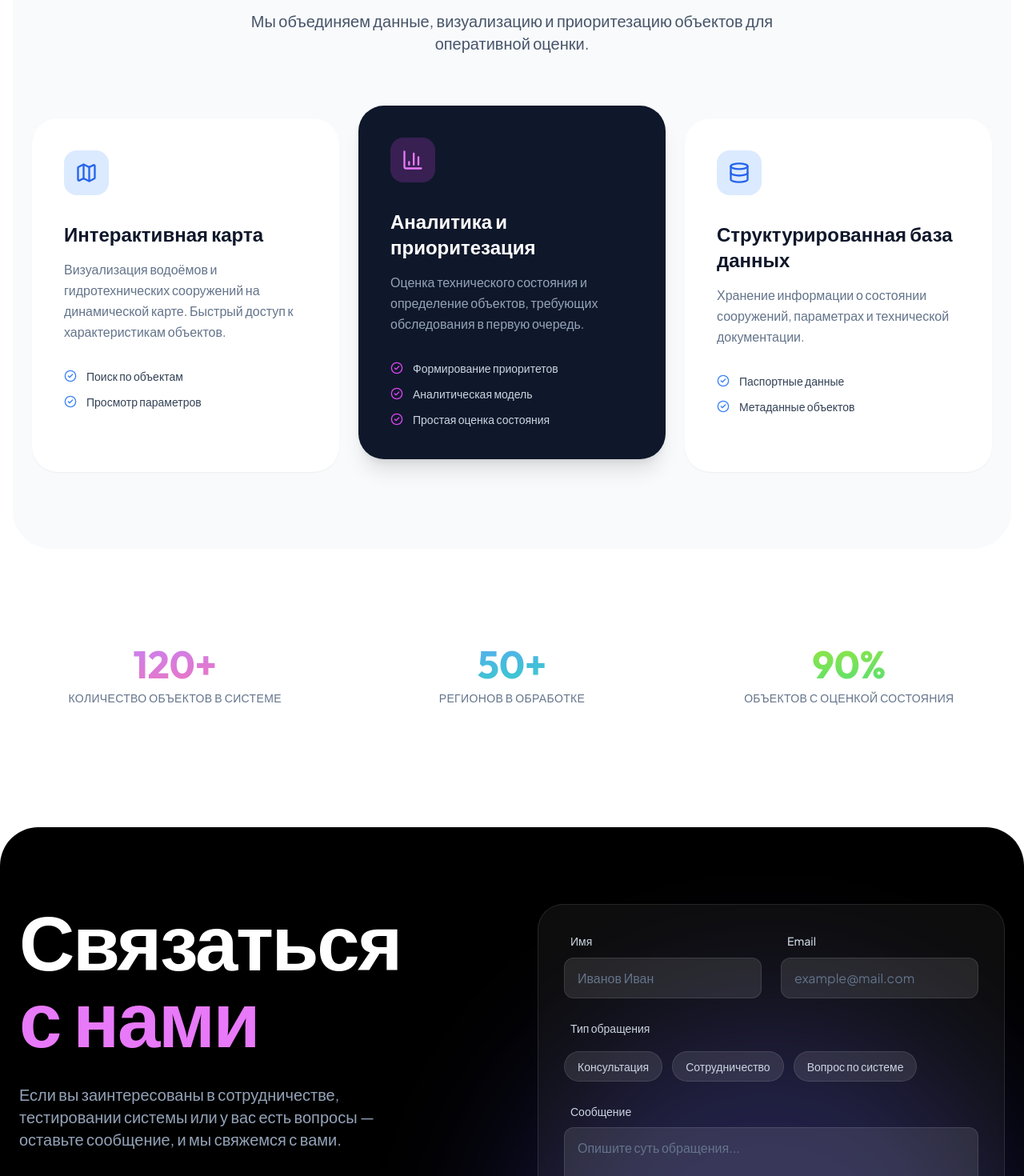
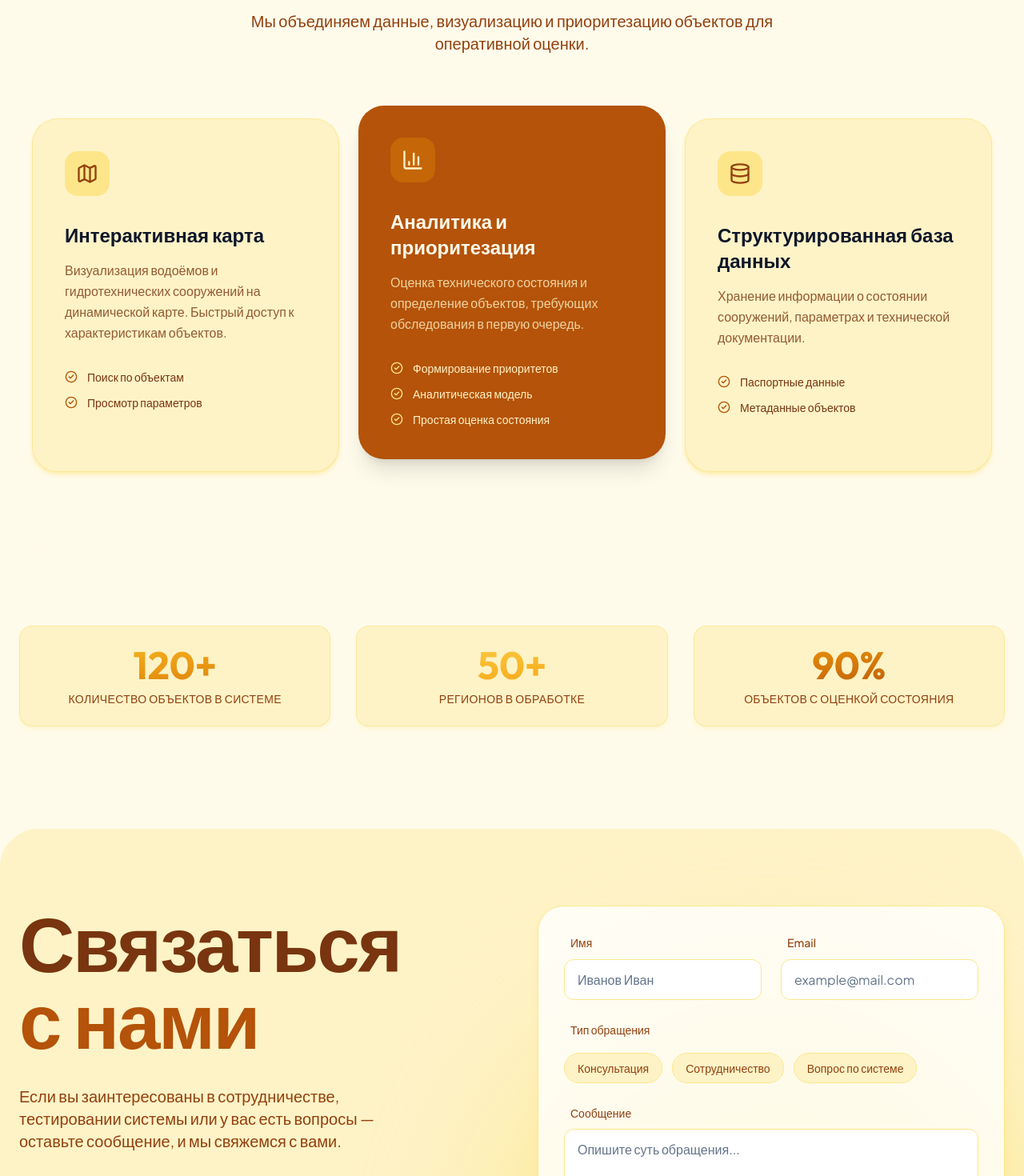
Before and after one commit to Dmitribear/GidroAtlas, a React (Vite) app in the folder frontend/: page / in a window 1280 px wide. Shown: the part 1320-2790 px from the top of the page at 80% size. Built offline with nearby package versions, Linux system fonts and the light colour scheme; no server answers.

Commit message:
frontend

```diff
--- a/frontend/src/app/styles/global.css
+++ b/frontend/src/app/styles/global.css
@@ -1,6 +1,6 @@
 :root {
   color: #0f172a;
-  background-color: #ffffff;
+  background-color: #fff7e6;
   font-family: 'Plus Jakarta Sans', system-ui, -apple-system, 'Segoe UI', sans-serif;
   line-height: 1.6;
   font-weight: 400;
@@ -13,7 +13,7 @@
 body {
   margin: 0;
   min-height: 100vh;
-  background: #ffffff;
+  background: #fff7e6;
   color: #0f172a;
 }
 
@@ -27,8 +27,8 @@ a {
 }
 
 ::selection {
-  background: rgba(217, 70, 239, 0.2);
-  color: #0f172a;
+  background: rgba(251, 191, 36, 0.3);
+  color: #92400e;
 }
 
 /* Landing helpers */
--- a/frontend/src/pages/home/ui/HomePage.tsx
+++ b/frontend/src/pages/home/ui/HomePage.tsx
@@ -99,7 +99,7 @@ export const HomePage = () => {
   }
 
   return (
-    <div className="relative w-full min-h-screen bg-white text-slate-900 selection:bg-fuchsia-300 selection:text-fuchsia-900 overflow-x-hidden font-sans">
+    <div className="relative w-full min-h-screen bg-amber-50 text-slate-900 selection:bg-amber-200 selection:text-amber-900 overflow-x-hidden font-sans">
       <div className="relative z-10 flex flex-col min-h-screen">
         <Navbar
           onLoginClick={() => setIsLoginOpen(true)}
--- a/frontend/src/widgets/landing/ContactFooter.tsx
+++ b/frontend/src/widgets/landing/ContactFooter.tsx
@@ -2,58 +2,57 @@ import React from 'react'
 
 export const ContactFooter: React.FC = () => {
   return (
-    <footer id="contact" className="bg-black text-white py-24 px-6 rounded-t-[3rem] mt-12 relative overflow-hidden">
-      <div className="absolute bottom-0 right-0 w-[40rem] h-[40rem] bg-indigo-900/50 rounded-full blur-[100px] pointer-events-none" />
+    <footer id="contact" className="bg-amber-100 text-amber-900 py-24 px-6 rounded-t-[3rem] mt-12 relative overflow-hidden">
+      <div className="absolute bottom-0 right-0 w-[40rem] h-[40rem] bg-amber-200 rounded-full blur-[100px] pointer-events-none" />
 
       <div className="max-w-7xl mx-auto relative z-10">
         <div className="grid grid-cols-1 lg:grid-cols-2 gap-16 mb-24">
           <div>
             <h2 className="text-5xl md:text-7xl lg:text-8xl font-semibold tracking-tight leading-none mb-8 display-font">
-              Связаться <br /> <span className="text-fuchsia-400">с нами</span>
+              Связаться <br /> <span className="text-amber-700">с нами</span>
             </h2>
 
-            <p className="text-xl text-slate-400 max-w-md mb-10">
-              Если вы заинтересованы в сотрудничестве, тестировании системы или у вас есть вопросы —
-              оставьте сообщение, и мы свяжемся с вами.
+            <p className="text-xl text-amber-800 max-w-md mb-10">
+              Если вы заинтересованы в сотрудничестве, тестировании системы или у вас есть вопросы — оставьте сообщение, и мы свяжемся с вами.
             </p>
 
             <a
               href="mailto:gidroatlas.project@gmail.com"
-              className="inline-flex items-center gap-4 text-3xl font-medium border-b-2 border-white/20 pb-2 hover:border-fuchsia-400 hover:text-fuchsia-400 transition-all"
+              className="inline-flex items-center gap-4 text-3xl font-medium border-b-2 border-amber-400 pb-2 hover:text-amber-700 hover:border-amber-600 transition-all"
             >
               gidroatlas.project@gmail.com
               <i data-lucide="send" className="w-8 h-8" />
             </a>
           </div>
 
-          <div className="bg-white/5 backdrop-blur-sm p-8 rounded-[2rem] border border-white/10">
+          <div className="bg-white/80 backdrop-blur-sm p-8 rounded-[2rem] border border-amber-200 shadow-lg shadow-amber-200/60">
             <form className="space-y-6">
               <div className="grid grid-cols-1 md:grid-cols-2 gap-6">
                 <div className="space-y-2">
-                  <label className="text-sm font-medium text-slate-300 ml-2">Имя</label>
+                  <label className="text-sm font-medium text-amber-800 ml-2">Имя</label>
                   <input
                     type="text"
                     placeholder="Иванов Иван"
-                    className="w-full bg-white/10 border border-white/10 rounded-xl px-4 py-3 text-white placeholder-slate-500 focus:outline-none focus:ring-2 focus:ring-fuchsia-500 transition-all"
+                    className="w-full bg-white border border-amber-200 rounded-xl px-4 py-3 text-slate-900 placeholder-slate-500 focus:outline-none focus:ring-2 focus:ring-amber-400 transition-all"
                   />
                 </div>
                 <div className="space-y-2">
-                  <label className="text-sm font-medium text-slate-300 ml-2">Email</label>
+                  <label className="text-sm font-medium text-amber-800 ml-2">Email</label>
                   <input
                     type="email"
                     placeholder="example@mail.com"
-                    className="w-full bg-white/10 border border-white/10 rounded-xl px-4 py-3 text-white placeholder-slate-500 focus:outline-none focus:ring-2 focus:ring-fuchsia-500 transition-all"
+                    className="w-full bg-white border border-amber-200 rounded-xl px-4 py-3 text-slate-900 placeholder-slate-500 focus:outline-none focus:ring-2 focus:ring-amber-400 transition-all"
                   />
                 </div>
               </div>
 
               <div className="space-y-4">
-                <label className="text-sm font-medium text-slate-300 ml-2">Тип обращения</label>
+                <label className="text-sm font-medium text-amber-800 ml-2">Тип обращения</label>
                 <div className="flex flex-wrap gap-3">
                   {['Консультация', 'Сотрудничество', 'Вопрос по системе'].map((label) => (
                     <label key={label} className="cursor-pointer">
                       <input type="checkbox" className="peer sr-only" />
-                      <span className="inline-block px-4 py-2 rounded-full bg-white/10 border border-white/10 text-sm font-medium text-slate-300 peer-checked:bg-fuchsia-500 peer-checked:text-white peer-checked:border-fuchsia-500 transition-all hover:bg-white/20">
+                      <span className="inline-block px-4 py-2 rounded-full bg-amber-100 border border-amber-200 text-sm font-medium text-amber-800 peer-checked:bg-amber-500 peer-checked:text-white peer-checked:border-amber-500 transition-all hover:bg-amber-200">
                         {label}
                       </span>
                     </label>
@@ -62,32 +61,25 @@ export const ContactFooter: React.FC = () => {
               </div>
 
               <div className="space-y-2">
-                <label className="text-sm font-medium text-slate-300 ml-2">Сообщение</label>
+                <label className="text-sm font-medium text-amber-800 ml-2">Сообщение</label>
                 <textarea
                   rows={4}
                   placeholder="Опишите суть обращения..."
-                  className="w-full bg-white/10 border border-white/10 rounded-xl px-4 py-3 text-white placeholder-slate-500 focus:outline-none focus:ring-2 focus:ring-fuchsia-500 transition-all resize-none"
+                  className="w-full bg-white border border-amber-200 rounded-xl px-4 py-3 text-slate-900 placeholder-slate-500 focus:outline-none focus:ring-2 focus:ring-amber-400 transition-all resize-none"
                 ></textarea>
               </div>
 
-              <button className="w-full py-4 bg-white text-black rounded-xl font-bold hover:bg-fuchsia-400 transition-colors">
+              <button className="w-full py-4 bg-amber-500 text-amber-900 rounded-xl font-bold hover:bg-amber-400 transition-colors shadow-lg shadow-amber-300/60">
                 Отправить
               </button>
             </form>
           </div>
         </div>
 
-        <div className="flex flex-col md:flex-row justify-between items-center pt-8 border-t border-white/10 text-sm text-slate-500">
-          <div className="flex items-center gap-2 mb-4 md:mb-0">
-            <div className="w-6 h-6 bg-white rounded-full flex items-center justify-center text-black text-xs font-bold">G</div>
-            <span className="font-semibold text-white">GidroAtlas 2025</span>
-          </div>
-          <div className="flex gap-8">
-            {['Документация', 'О проекте', 'Контакты'].map((link) => (
-              <a key={link} href="#" className="hover:text-white transition-colors">
-                {link}
-              </a>
-            ))}
+        <div className="flex justify-center items-center pt-8 border-t border-amber-200 text-sm text-amber-700">
+          <div className="flex items-center gap-2">
+            <div className="w-6 h-6 bg-amber-500 rounded-full flex items-center justify-center text-white text-xs font-bold">G</div>
+            <span className="font-semibold text-amber-900">GidroAtlas 2025</span>
           </div>
         </div>
       </div>
--- a/frontend/src/widgets/landing/Navbar.tsx
+++ b/frontend/src/widgets/landing/Navbar.tsx
@@ -48,12 +48,18 @@ export const Navbar: React.FC<NavbarProps> = ({
           <div className="w-10 h-10 rounded-2xl bg-slate-900 text-white flex items-center justify-center text-sm font-semibold tracking-wide shadow-lg shadow-slate-900/30 group-hover:scale-105 transition-transform">
             G
           </div>
-          <span className="text-lg font-semibold text-slate-900 group-hover:translate-x-0.5 transition-transform">GydroAtlas</span>
+          <span className="text-lg font-semibold text-slate-900 group-hover:translate-x-0.5 transition-transform group-hover:text-amber-700">
+            GydroAtlas
+          </span>
         </a>
 
         <div className="hidden md:flex gap-8 items-center">
           {navItems.map((item) => (
-            <a key={item.label} href={item.href} className="text-sm font-medium hover:text-fuchsia-600 transition-colors">
+            <a
+              key={item.label}
+              href={item.href}
+              className="text-sm font-medium text-slate-800 hover:text-amber-600 transition-colors"
+            >
               {item.label}
             </a>
           ))}
@@ -117,7 +123,7 @@ export const Navbar: React.FC<NavbarProps> = ({
             className="group relative px-6 py-2.5 bg-black text-white rounded-full text-sm font-medium overflow-hidden hover:scale-105 transition-transform"
           >
             <span className="relative z-10">{ctaLabel}</span>
-            <div className="absolute inset-0 bg-fuchsia-500 transform scale-x-0 origin-left group-hover:scale-x-100 transition-transform duration-300 ease-out"></div>
+            <div className="absolute inset-0 bg-amber-400 transform scale-x-0 origin-left group-hover:scale-x-100 transition-transform duration-300 ease-out"></div>
           </a>
         </div>
 
--- a/frontend/src/widgets/landing/ServicesSection.tsx
+++ b/frontend/src/widgets/landing/ServicesSection.tsx
@@ -43,14 +43,14 @@ const SERVICES: ServiceCard[] = [
 
 export const ServicesSection: React.FC = () => {
   return (
-    <section id="services" className="py-24 px-6 bg-slate-50 rounded-[3rem] mx-4 mb-4">
+    <section id="services" className="py-24 px-6 bg-amber-50 rounded-[3rem] mx-4 mb-4">
       <div className="max-w-7xl mx-auto">
         <div className="text-center max-w-3xl mx-auto mb-20">
-          <span className="text-fuchsia-600 font-semibold tracking-widest uppercase text-xs mb-4 block">Наши возможности</span>
-          <h2 className="text-4xl md:text-5xl lg:text-6xl font-semibold tracking-tight mb-6">
+          <span className="text-amber-700 font-semibold tracking-widest uppercase text-xs mb-4 block">Наши возможности</span>
+          <h2 className="text-4xl md:text-5xl lg:text-6xl font-semibold tracking-tight mb-6 text-amber-900">
             Не просто карта — аналитический инструмент.
           </h2>
-          <p className="text-slate-600 text-lg md:text-xl">
+          <p className="text-amber-800 text-lg md:text-xl">
             Мы объединяем данные, визуализацию и приоритезацию объектов для оперативной оценки.
           </p>
         </div>
@@ -61,19 +61,19 @@ export const ServicesSection: React.FC = () => {
               key={service.title}
               className={`p-10 rounded-[2rem] transition-shadow duration-300 ${
                 service.tone === 'dark'
-                  ? 'bg-slate-900 text-white shadow-xl transform md:-translate-y-4'
-                  : 'bg-white shadow-sm hover:shadow-xl'
+                  ? 'bg-amber-700 text-amber-50 shadow-xl transform md:-translate-y-4'
+                  : 'bg-amber-100 shadow-md shadow-amber-200/60 border border-amber-200/80'
               }`}
             >
               <div
                 className={`w-14 h-14 rounded-2xl flex items-center justify-center mb-8 ${
-                  service.tone === 'dark' ? 'bg-fuchsia-500/20 text-fuchsia-400' : 'bg-blue-100 text-blue-600'
+                  service.tone === 'dark' ? 'bg-amber-500/25 text-amber-100' : 'bg-amber-200 text-amber-800'
                 }`}
               >
                 <i data-lucide={service.icon} className="w-7 h-7" />
               </div>
               <h3 className="text-2xl font-semibold mb-4">{service.title}</h3>
-              <p className={`leading-relaxed mb-8 ${service.tone === 'dark' ? 'text-slate-400' : 'text-slate-500'}`}>
+              <p className={`leading-relaxed mb-8 ${service.tone === 'dark' ? 'text-amber-100/80' : 'text-amber-900/80'}`}>
                 {service.description}
               </p>
               <ul className="space-y-3">
@@ -81,9 +81,9 @@ export const ServicesSection: React.FC = () => {
                   <li key={bullet} className="flex items-center gap-3 text-sm font-medium">
                     <i
                       data-lucide="check-circle-2"
-                      className={`w-4 h-4 ${service.tone === 'dark' ? 'text-fuchsia-500' : 'text-blue-500'}`}
+                      className={`w-4 h-4 ${service.tone === 'dark' ? 'text-amber-200' : 'text-amber-700'}`}
                     />
-                    <span className={service.tone === 'dark' ? 'text-slate-300' : 'text-slate-700'}>{bullet}</span>
+                    <span className={service.tone === 'dark' ? 'text-amber-100' : 'text-amber-900'}>{bullet}</span>
                   </li>
                 ))}
               </ul>
--- a/frontend/src/widgets/landing/StatsSection.tsx
+++ b/frontend/src/widgets/landing/StatsSection.tsx
@@ -1,22 +1,25 @@
 import React from 'react'
 
 const STATS = [
-  { label: 'Количество объектов в системе', value: '120+', gradient: 'from-purple-400 to-pink-400' },
-  { label: 'Регионов в обработке', value: '50+', gradient: 'from-blue-400 to-teal-400' },
-  { label: 'Объектов с оценкой состояния', value: '90%', gradient: 'from-lime-400 to-green-400' },
+  { label: 'Количество объектов в системе', value: '120+', gradient: 'from-amber-400 to-amber-600' },
+  { label: 'Регионов в обработке', value: '50+', gradient: 'from-amber-300 to-amber-500' },
+  { label: 'Объектов с оценкой состояния', value: '90%', gradient: 'from-amber-500 to-amber-700' },
 ]
 
 
 export const StatsSection: React.FC = () => {
   return (
-    <section className="py-20 px-6">
+    <section className="py-20 px-6 bg-amber-50">
       <div className="max-w-7xl mx-auto grid grid-cols-1 md:grid-cols-3 gap-8 text-center">
         {STATS.map((stat) => (
-          <div key={stat.label} className="p-6">
+          <div
+            key={stat.label}
+            className="p-6 rounded-2xl bg-amber-100 border border-amber-200/70 shadow-md shadow-amber-100/70"
+          >
             <div className={`text-5xl font-bold text-transparent bg-clip-text bg-gradient-to-br ${stat.gradient} mb-2 display-font`}>
               {stat.value}
             </div>
-            <div className="text-sm font-medium text-slate-500 uppercase tracking-wide">{stat.label}</div>
+            <div className="text-sm font-medium text-amber-800 uppercase tracking-wide">{stat.label}</div>
           </div>
         ))}
       </div>
```
Also changed, not shown: frontend/src/pages/ai/ui/AIAnalyticsPage.tsx (+19 -12 lines), frontend/src/pages/reports/ui/ReportsPage.tsx (+16 -16 lines).
